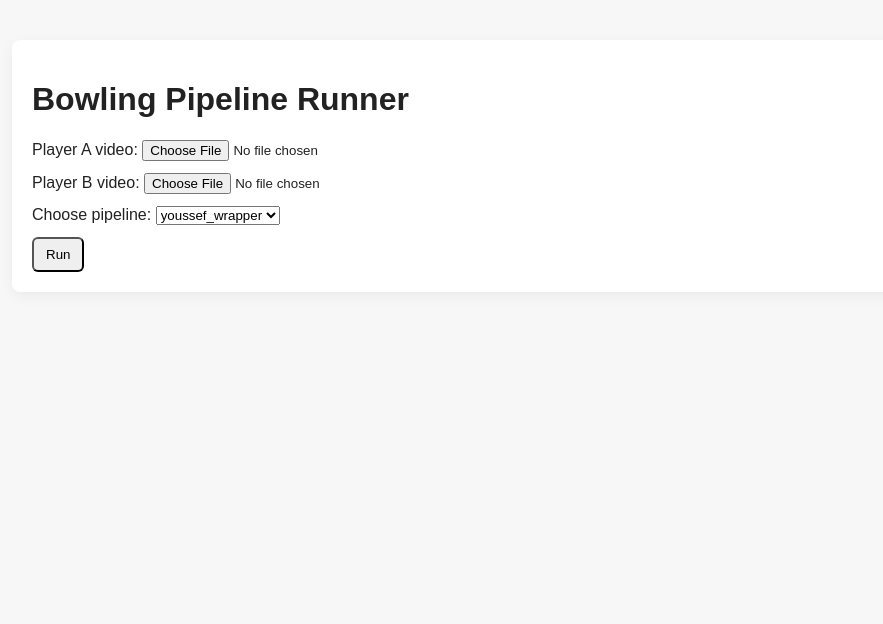
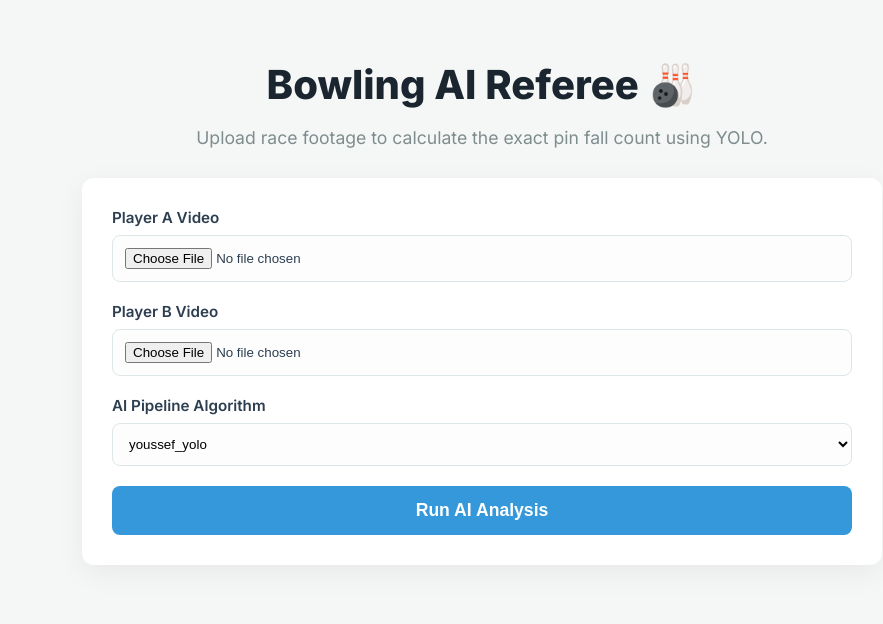
Before and after one commit to DEVOLOPER-1/Bowling-Obejct-Tracker, a Flask app: page / in a window 1280 px wide. Shown: the top 624 px of the page, without its empty margins (158-1041 px from the left). Run offline with Flask 3, Linux system fonts and the light colour scheme; some libraries are stand-ins or nearby versions.

Commit message:
Refactor bowling pipeline scripts for improved functionality and UI enhancements
- Updated argument parsing in `youssef_yolo.py` to require input and output video paths.
- Enhanced JSON output for pin tracking results.
- Renamed `youssef_wrapper.py` to `pipelines_wrapper.py` and implemented a factory method for running pipelines.
- Improved job status handling and user feedback in `app.js`.
- Updated HTML and CSS for a more user-friendly interface, including better form layout and styling.

```diff
--- a/server.py
+++ b/server.py
@@ -2,90 +2,79 @@ import os
 import uuid
 import json
 from concurrent.futures import ThreadPoolExecutor
-from importlib import import_module
 from typing import Dict
+from flask import Flask, request, render_template, jsonify, send_from_directory
 
-from flask import Flask, request, render_template, jsonify, send_from_directory
+# Import the new factory
+from pipelines.pipelines_wrapper import run_pipeline_factory
 
 UPLOAD_DIR = os.path.join(os.getcwd(), "uploads")
 OUTPUT_DIR = os.path.join(os.getcwd(), "outputs")
 os.makedirs(UPLOAD_DIR, exist_ok=True)
 os.makedirs(OUTPUT_DIR, exist_ok=True)
 
-app = Flask(__name__, static_folder='static', template_folder='templates')
-
-# In-memory job store
+app = Flask(__name__, static_folder="static", template_folder="templates")
 JOBS: Dict[str, Dict] = {}
 EXEC = ThreadPoolExecutor(max_workers=2)
 
 
 def discover_pipelines():
-    """Discover python files in `pipelines/` directory and return module names."""
+    """Discover python files in `pipelines/` directory (excluding wrappers/init)."""
     pipelines_dir = os.path.join(os.getcwd(), "pipelines")
     modules = []
     for fname in os.listdir(pipelines_dir):
-        if not fname.endswith('.py') or fname == '__init__.py':
-            continue
-        # read file and only include modules that define run_pipeline to avoid executing scripts on import
-        try:
-            with open(os.path.join(pipelines_dir, fname), 'r') as fh:
-                src = fh.read()
-            if 'def run_pipeline' in src:
-                modules.append(fname[:-3])
-        except Exception:
-            continue
+        # Return anything that is a python script, except the factory wrapper itself
+        if fname.endswith(".py") and fname not in [
+            "__init__.py",
+            "pipelines_wrapper.py",
+        ]:
+            modules.append(fname[:-3])
     return modules
 
 
 def run_job(job_id, pipeline_module_name, input_a, input_b):
     job = JOBS[job_id]
-    job['status'] = 'running'
+    job["status"] = "running"
     try:
-        # dynamic import
-        mod = import_module(f"pipelines.{pipeline_module_name}")
-
-        # try to find run_pipeline function
-        if hasattr(mod, 'run_pipeline'):
-            runner = getattr(mod, 'run_pipeline')
-        else:
-            raise RuntimeError(f"Module {pipeline_module_name} has no run_pipeline()")
-
         out_a = os.path.join(OUTPUT_DIR, f"{job_id}_A_{pipeline_module_name}.mp4")
         out_b = os.path.join(OUTPUT_DIR, f"{job_id}_B_{pipeline_module_name}.mp4")
 
-        # run both (sequentially for simplicity)
-        res_a = runner(input_a, out_a)
-        res_b = runner(input_b, out_b)
+        # 1. Use the wrapper factory to run the pipelines safely
+        res_a = run_pipeline_factory(pipeline_module_name, input_a, out_a)
+        res_b = run_pipeline_factory(pipeline_module_name, input_b, out_b)
 
-        job['status'] = 'finished'
-        job['result'] = {
-            'pipeline': pipeline_module_name,
-            'player_a': res_a,
-            'player_b': res_b,
+        job["status"] = "finished"
+        job["result"] = {
+            "pipeline": pipeline_module_name,
+            "player_a": res_a,
+            "player_b": res_b,
         }
-        # persist result to file
-        with open(os.path.join(OUTPUT_DIR, f"{job_id}_result.json"), 'w') as fh:
-            json.dump(job['result'], fh)
+
+        with open(os.path.join(OUTPUT_DIR, f"{job_id}_result.json"), "w") as fh:
+            json.dump(job["result"], fh)
+
     except Exception as e:
-        job['status'] = 'error'
-        job['error'] = str(e)
+        job["status"] = "error"
+        job["error"] = str(e)
 
 
-@app.route('/')
+@app.route("/")
 def index():
     pipelines = discover_pipelines()
-    return render_template('index.html', pipelines=pipelines)
+    return render_template("index.html", pipelines=pipelines)
 
 
-@app.route('/run', methods=['POST'])
+@app.route("/run", methods=["POST"])
 def run():
     # expects two files: player_a, player_b and pipeline name
-    pipeline_name = request.form.get('pipeline')
-    if 'player_a' not in request.files or 'player_b' not in request.files:
-        return jsonify({'error': 'Please upload two video files as player_a and player_b'}), 400
+    pipeline_name = request.form.get("pipeline")
+    if "player_a" not in request.files or "player_b" not in request.files:
+        return jsonify(
+            {"error": "Please upload two video files as player_a and player_b"}
+        ), 400
 
-    f_a = request.files['player_a']
-    f_b = request.files['player_b']
+    f_a = request.files["player_a"]
+    f_b = request.files["player_b"]
 
     job_id = uuid.uuid4().hex[:8]
     a_path = os.path.join(UPLOAD_DIR, f"{job_id}_A_{f_a.filename}")
@@ -93,25 +82,25 @@ def run():
     f_a.save(a_path)
     f_b.save(b_path)
 
-    JOBS[job_id] = {'status': 'queued', 'pipeline': pipeline_name}
+    JOBS[job_id] = {"status": "queued", "pipeline": pipeline_name}
     # schedule job
     EXEC.submit(run_job, job_id, pipeline_name, a_path, b_path)
 
-    return jsonify({'job_id': job_id})
+    return jsonify({"job_id": job_id})
 
 
-@app.route('/status/<job_id>')
+@app.route("/status/<job_id>")
 def status(job_id):
     job = JOBS.get(job_id)
     if not job:
-        return jsonify({'error': 'job not found'}), 404
+        return jsonify({"error": "job not found"}), 404
     return jsonify(job)
 
 
-@app.route('/outputs/<path:filename>')
+@app.route("/outputs/<path:filename>")
 def outputs(filename):
     return send_from_directory(OUTPUT_DIR, filename)
 
 
-if __name__ == '__main__':
-    app.run(host='0.0.0.0', port=5000, debug=True)
+if __name__ == "__main__":
+    app.run(host="0.0.0.0", port=5000, debug=True)
--- a/static/css/style.css
+++ b/static/css/style.css
@@ -1,8 +1,70 @@
-body { font-family: Arial, sans-serif; background: #f7f7f7; color: #222; }
-.container { max-width: 900px; margin: 40px auto; padding: 20px; background: #fff; border-radius: 8px; box-shadow: 0 4px 14px rgba(0,0,0,0.05); }
-label { display: block; margin: 12px 0; }
-button { padding: 8px 12px; border-radius: 6px; }
-.status { font-weight: 600; margin-bottom: 8px; }
-.players { display: flex; gap: 20px; }
-.player { background: #fafafa; padding: 12px; border-radius: 6px; }
-.winner { font-size: 1.1em; font-weight:700; color: #0a7; margin-bottom: 8px; }
+* { box-sizing: border-box; }
+body {
+  font-family: 'Inter', sans-serif;
+  background: #f4f7f6;
+  color: #2c3e50;
+  margin: 0; padding: 20px;
+}
+.container {
+  max-width: 800px;
+  margin: 40px auto;
+}
+.header { text-align: center; margin-bottom: 30px; }
+.header h1 { font-weight: 800; font-size: 2.5rem; margin-bottom: 10px; color: #1a252f; }
+.header p { color: #7f8c8d; font-size: 1.1rem; }
+
+.card {
+  background: #fff;
+  padding: 30px;
+  border-radius: 12px;
+  box-shadow: 0 8px 30px rgba(0,0,0,0.06);
+  margin-bottom: 30px;
+}
+.form-group { margin-bottom: 20px; }
+label { display: block; font-weight: 600; margin-bottom: 8px; font-size: 0.95rem; }
+input[type="file"], select {
+  width: 100%; padding: 12px;
+  border: 1px solid #dfe6e9;
+  border-radius: 8px;
+  background: #fdfdfd;
+}
+button {
+  width: 100%; padding: 14px;
+  background: #3498db; color: white;
+  border: none; border-radius: 8px;
+  font-size: 1.1rem; font-weight: 600;
+  cursor: pointer; transition: background 0.3s;
+}
+button:hover { background: #2980b9; }
+
+.job-card {
+  background: #fff; padding: 25px;
+  border-radius: 12px; border-left: 5px solid #f1c40f;
+  box-shadow: 0 4px 15px rgba(0,0,0,0.05);
+  margin-bottom: 20px;
+}
+.job-card.finished { border-left-color: #2ecc71; }
+.job-card.error { border-left-color: #e74c3c; }
+
+.status-row { display: flex; align-items: center; gap: 10px; margin-bottom: 15px;}
+.loader {
+  border: 3px solid #f3f3f3; border-top: 3px solid #3498db;
+  border-radius: 50%; width: 20px; height: 20px; animation: spin 1s linear infinite;
+}
+@keyframes spin { 0% { transform: rotate(0deg); } 100% { transform: rotate(360deg); } }
+
+.players { display: grid; grid-template-columns: 1fr 1fr; gap: 20px; margin-top: 15px;}
+.player { background: #f8f9fa; padding: 20px; border-radius: 8px; text-align: center;}
+.player h5 { font-size: 1.2rem; margin: 0 0 15px 0; color: #2c3e50;}
+.player a {
+  display: inline-block; padding: 8px 15px;
+  background: #2ecc71; color: white; text-decoration: none;
+  border-radius: 6px; font-size: 0.9rem; font-weight: 600;
+}
+.player a:hover { background: #27ae60; }
+.winner-banner {
+  background: linear-gradient(135deg, #f1c40f, #f39c12);
+  color: white; padding: 15px; border-radius: 8px;
+  text-align: center; font-size: 1.4rem; font-weight: 800;
+  margin-bottom: 20px; text-shadow: 1px 1px 2px rgba(0,0,0,0.2);
+}
--- a/static/js/app.js
+++ b/static/js/app.js
@@ -1,59 +1,105 @@
 document.getElementById('run-form').addEventListener('submit', async (e) => {
   e.preventDefault();
   const form = e.target;
+  const btn = document.getElementById('submit-btn');
   const data = new FormData(form);
 
+  btn.disabled = true;
+  btn.textContent = "Uploading...";
+
+  try {
     const res = await fetch('/run', { method: 'POST', body: data });
     const j = await res.json();
     if (res.ok) {
       const jobId = j.job_id;
       const container = document.getElementById('jobs');
+
       const el = document.createElement('div');
       el.id = `job-${jobId}`;
-    el.innerHTML = `<h3>Job ${jobId}</h3><div class="status">Queued</div><div class="result"></div>`;
+      el.className = 'job-card';
+      el.innerHTML = `
+        <h3>Match Analysis ID: ${jobId}</h3>
+        <div class="status-row">
+            <div class="loader" id="loader-${jobId}"></div>
+            <div class="status" id="status-${jobId}">Initializing AI Engine...</div>
+        </div>
+        <div class="result"></div>
+      `;
       container.prepend(el);
       pollStatus(jobId);
+      form.reset();
     } else {
-    alert(JSON.stringify(j));
+      alert(j.error || "Upload failed");
+    }
+  } catch (err) {
+    alert("Server error: " + err);
+  } finally {
+    btn.disabled = false;
+    btn.textContent = "Run AI Analysis";
   }
 });
 
 async function pollStatus(jobId) {
   const el = document.getElementById(`job-${jobId}`);
-  const statusEl = el.querySelector('.status');
+  const statusEl = document.getElementById(`status-${jobId}`);
+  const loaderEl = document.getElementById(`loader-${jobId}`);
   const resultEl = el.querySelector('.result');
 
   let done = false;
   while (!done) {
     const res = await fetch(`/status/${jobId}`);
     const j = await res.json();
-    statusEl.textContent = j.status || 'unknown';
+
+    if (j.status === 'running') {
+        statusEl.textContent = "AI is currently tracking pins... This may take a few minutes.";
+    } else {
+        statusEl.textContent = j.status;
+    }
+
     if (j.status === 'finished') {
       done = true;
+      el.classList.add('finished');
+      loaderEl.style.display = 'none';
+      statusEl.textContent = "Analysis Complete!";
+
       const r = j.result;
+
+      // Determine winner
+      let winnerText = "It's a TIE!";
+      if (r.player_a.pins > r.player_b.pins) winnerText = "Player A Wins! 🏆";
+      if (r.player_b.pins > r.player_a.pins) winnerText = "Player B Wins! 🏆";
+
       resultEl.innerHTML = `
-        <h4>Pipeline: ${r.pipeline}</h4>
+        <div class="winner-banner">${winnerText}</div>
         <div class="players">
           <div class="player">
-            <h5>Player A: ${r.player_a.pins} pins</h5>
-            <a href="/outputs/${jobId}_A_${r.pipeline}.mp4" target="_blank">Download annotated A</a>
+            <h5>Player A: ${r.player_a.pins} Pins</h5>
+            <p>Time: ${r.player_a.elapsed_s.toFixed(1)}s</p>
+            <a href="/outputs/${jobId}_A_${r.pipeline}.mp4" target="_blank">View Video A</a>
           </div>
           <div class="player">
-            <h5>Player B: ${r.player_b.pins} pins</h5>
-            <a href="/outputs/${jobId}_B_${r.pipeline}.mp4" target="_blank">Download annotated B</a>
+            <h5>Player B: ${r.player_b.pins} Pins</h5>
+            <p>Time: ${r.player_b.elapsed_s.toFixed(1)}s</p>
+            <a href="/outputs/${jobId}_B_${r.pipeline}.mp4" target="_blank">View Video B</a>
           </div>
         </div>
       `;
 
-      // show winner confetti placeholder (client can integrate canvas-confetti)
-      const winner = r.player_a.pins > r.player_b.pins ? 'A' : (r.player_b.pins > r.player_a.pins ? 'B' : 'Tie');
-      const winEl = document.createElement('div');
-      winEl.className = 'winner';
-      winEl.textContent = `Winner: ${winner}`;
-      resultEl.prepend(winEl);
+      // Trigger Confetti if there was a clear winner
+      if (r.player_a.pins !== r.player_b.pins) {
+        confetti({
+            particleCount: 150,
+            spread: 80,
+            origin: { y: 0.6 }
+        });
+      }
+
     } else if (j.status === 'error') {
       done = true;
-      resultEl.textContent = `Error: ${j.error}`;
+      el.classList.add('error');
+      loaderEl.style.display = 'none';
+      statusEl.textContent = "Failed";
+      resultEl.innerHTML = `<p style="color:red;">Error: ${j.error}</p>`;
     } else {
       await new Promise(r => setTimeout(r, 1500));
     }
--- a/templates/index.html
+++ b/templates/index.html
@@ -3,27 +3,42 @@
   <head>
     <meta charset="utf-8">
     <meta name="viewport" content="width=device-width, initial-scale=1">
-    <title>Bowling Pipeline Runner</title>
+    <title>Bowling AI Referee</title>
+    <link href="https://fonts.googleapis.com/css2?family=Inter:wght@400;600;800&display=swap" rel="stylesheet">
     <link rel="stylesheet" href="/static/css/style.css">
+    <script src="https://cdn.jsdelivr.net/npm/canvas-confetti@1.6.0/dist/confetti.browser.min.js"></script>
   </head>
   <body>
     <div class="container">
-      <h1>Bowling Pipeline Runner</h1>
+      <div class="header">
+        <h1>Bowling AI Referee 🎳</h1>
+        <p>Upload race footage to calculate the exact pin fall count using YOLO.</p>
+      </div>
 
+      <div class="card">
         <form id="run-form">
-        <label>Player A video: <input type="file" name="player_a" required></label>
-        <label>Player B video: <input type="file" name="player_b" required></label>
+          <div class="form-group">
+            <label>Player A Video</label>
+            <input type="file" name="player_a" accept="video/*" required>
+          </div>
 
-        <label>Choose pipeline:
+          <div class="form-group">
+            <label>Player B Video</label>
+            <input type="file" name="player_b" accept="video/*" required>
+          </div>
+
+          <div class="form-group">
+            <label>AI Pipeline Algorithm</label>
             <select name="pipeline" id="pipeline-select">
               {% for p in pipelines %}
               <option value="{{p}}">{{p}}</option>
               {% endfor %}
             </select>
-        </label>
+          </div>
 
-        <button type="submit">Run</button>
+          <button type="submit" id="submit-btn">Run AI Analysis</button>
         </form>
+      </div>
 
       <div id="jobs"></div>
     </div>
```
Also changed, not shown: pipelines/pipelines_wrapper.py (added, +42 -0 lines), pipelines/youssef_wrapper.py (deleted, +0 -29 lines), pipelines/youssef_yolo.py (+76 -41 lines), 1 other file. Lines whose indentation alone changed are shown as unchanged.
